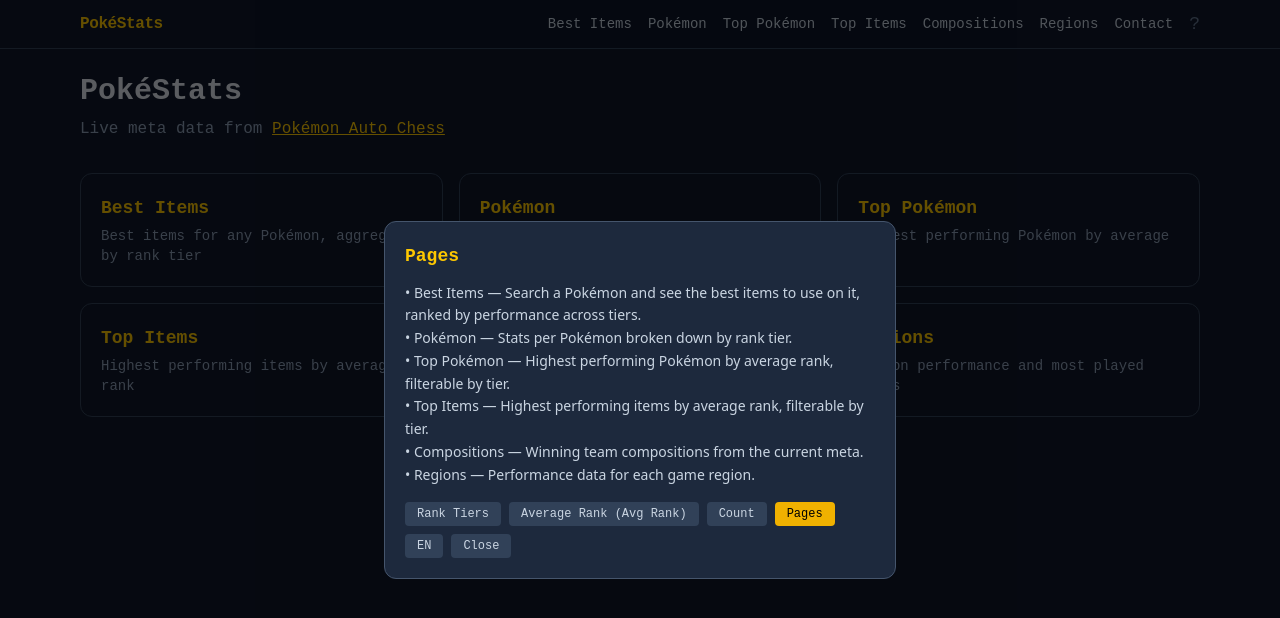
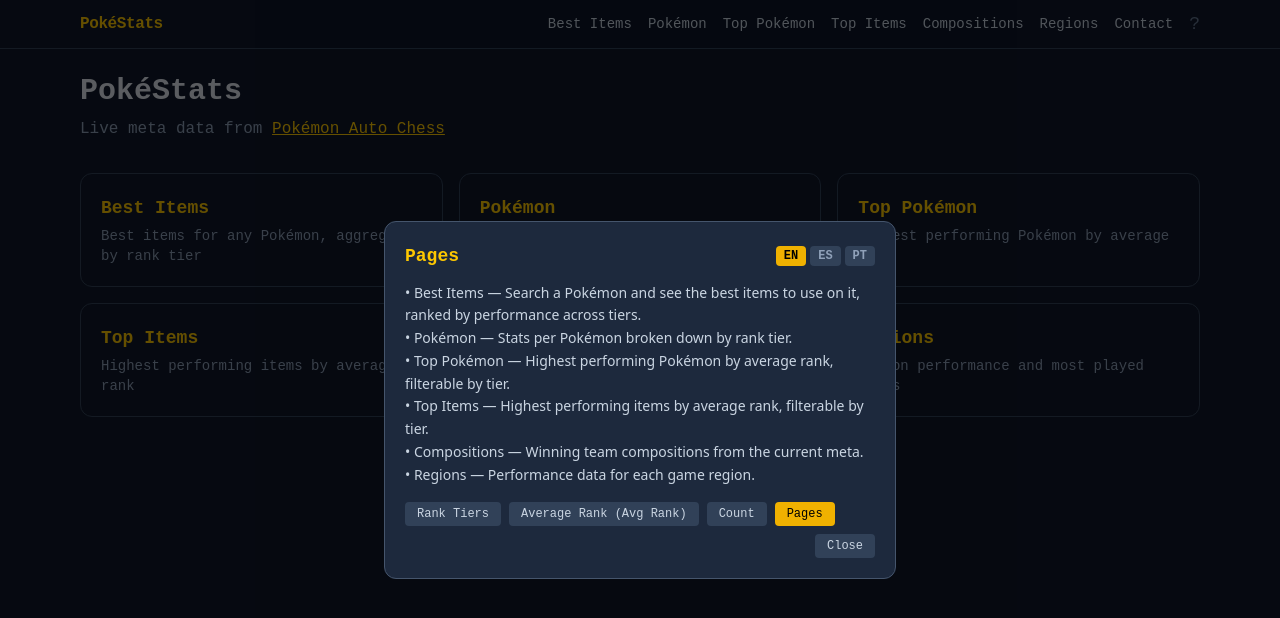
Before and after one commit to ivaniuss/pokestats-web, a Next.js app: page / in a window 1280 px wide. Both pictures are taken after a click on the button "Help". Shown: the top 618 px of the page. Built offline with nearby package versions, Linux system fonts and the light colour scheme.

Commit message:
language tabs in modal header (EN | ES | PT)

```diff
--- a/src/app/layout.tsx
+++ b/src/app/layout.tsx
@@ -113,7 +113,16 @@
         {help && (
           <div className="fixed inset-0 z-30 bg-black/60 flex items-center justify-center p-4" onClick={() => setHelp(null)}>
             <div className="bg-slate-800 border border-slate-600 rounded-xl p-5 max-w-lg w-full max-h-[80vh] overflow-y-auto" onClick={(e) => e.stopPropagation()}>
-              <h2 className="text-lg font-bold text-yellow-400 mb-3">{HELP[help as keyof typeof HELP]?.[lang]?.title || help}</h2>
+              <div className="flex items-center justify-between mb-3">
+                <h2 className="text-lg font-bold text-yellow-400">{HELP[help as keyof typeof HELP]?.[lang]?.title || help}</h2>
+                <div className="flex gap-1">
+                  {(["en", "es", "pt"] as const).map((l) => (
+                    <button key={l} onClick={() => setLang(l)}
+                      className={`px-2 py-0.5 rounded text-xs font-bold uppercase ${lang === l ? "bg-yellow-500 text-black" : "bg-slate-700 text-slate-400 hover:text-white"}`}
+                    >{l}</button>
+                  ))}
+                </div>
+              </div>
               <pre className="text-sm text-slate-300 whitespace-pre-wrap font-sans leading-relaxed">
                 {HELP[help as keyof typeof HELP]?.[lang]?.body || "No info available."}
               </pre>
@@ -123,10 +132,7 @@
                     className={`px-3 py-1 rounded text-xs ${help === k ? "bg-yellow-500 text-black" : "bg-slate-700 text-slate-300 hover:bg-slate-600"}`}
                   >{v[lang].title}</button>
                 ))}
-                <button onClick={() => setLang({ en: "es", es: "pt", pt: "en" }[lang] as "en" | "es" | "pt")}
-                  className="px-3 py-1 rounded text-xs bg-slate-700 text-slate-300 hover:bg-slate-600"
-                >{LANG[lang]}</button>
-                <button onClick={() => setHelp(null)} className="px-3 py-1 rounded text-xs bg-slate-700 text-slate-300 hover:bg-slate-600">Close</button>
+                <button onClick={() => setHelp(null)} className="px-3 py-1 rounded text-xs bg-slate-700 text-slate-300 hover:bg-slate-600 ml-auto">Close</button>
               </div>
             </div>
           </div>
```
